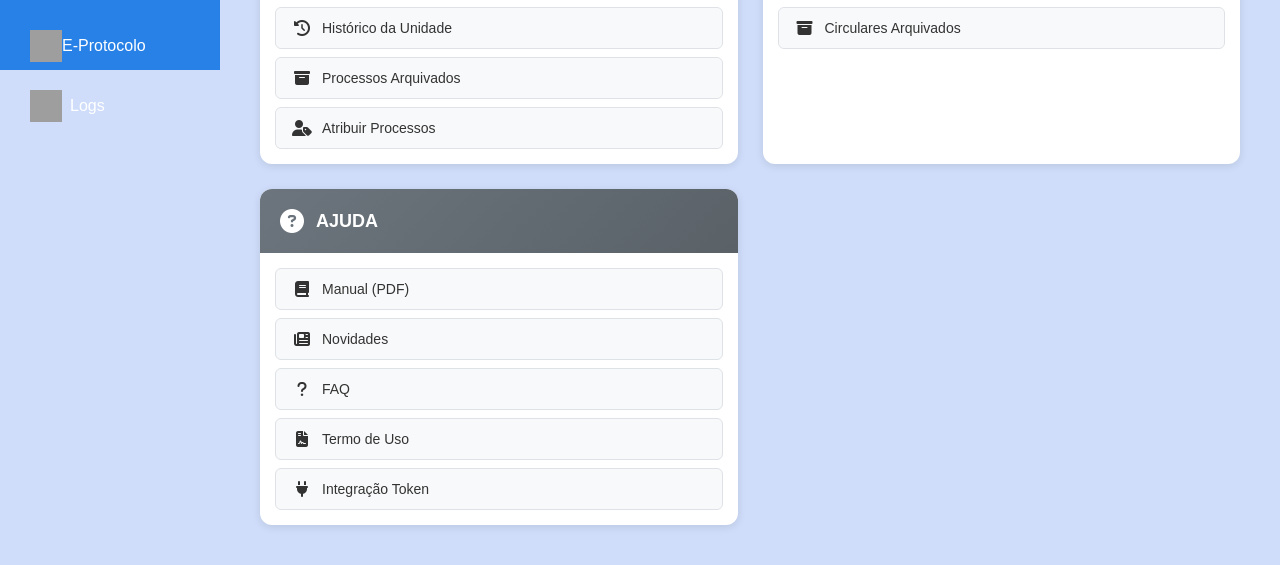
After one commit to ntigcms/SIGEIN, a FastAPI app: template templates/eprotocolo/eprotocolo_dashboard.html in a window 1280 px wide. The commit adds this page. Shown: the part 790-1355 px from the top of the page. Run offline with FastAPI, Linux system fonts and the light colour scheme; the template is opened without the code that fills it, so the values that code supplies are empty; some libraries are stand-ins or nearby versions; grey boxes are pictures that could not be loaded.

Commit message:
Criada dashboard do eprotocolo

```diff
--- a/main.py
+++ b/main.py
@@ -27,7 +27,7 @@ app.state.templates = templates
 Base.metadata.create_all(bind=engine)
 
 # Routers
-from routers import auth, dashboard, users, units, movements, logs, root, equipment_types, brands, states, products, stock, categories
+from routers import auth, dashboard, users, units, movements, logs, root, equipment_types, brands, states, products, stock, categories, eprotocolo
 
 app.include_router(root.router)
 app.include_router(auth.router)
@@ -41,4 +41,5 @@ app.include_router(products.router)
 app.include_router(brands.router)
 app.include_router(states.router)
 app.include_router(stock.router)
+app.include_router(eprotocolo.router)
 app.include_router(logs.router)
--- a/templates/base.html
+++ b/templates/base.html
@@ -348,8 +348,10 @@
 
     </div>
 </div>
+        <a href="/eprotocolo" ><img width="32" height="32" src="https://img.icons8.com/arcade/64/documents.png" alt="E-documents" />E-Protocolo</a>
 
-        <a href="/logs" style="display:inline-flex; align-items:center; gap:8px;">
+
+    <a href="/logs" style="display:inline-flex; align-items:center; gap:8px;">
   <img
     src="https://img.icons8.com/external-flaticons-lineal-color-flat-icons/32/external-logs-computer-programming-icons-flaticons-lineal-color-flat-icons.png"
     alt="Logs"
@@ -357,7 +359,7 @@
     height="32"
   >
   Logs
-</a>
+    </a>
 
 
     </div>
@@ -365,7 +367,8 @@
     <!-- ===== CONTEÚDO PRINCIPAL ===== -->
     <div class="main-content">
         <!-- Título da aplicação -->
-        <div class="app-header">
+{% if not hide_app_header %}
+<div class="app-header">
     <div class="app-header-content">
         <span class="app-badge">Sistema Oficial</span>
         <h1 class="app-title">
@@ -381,6 +384,7 @@
         </p>
     </div>
 </div>
+{% endif %}
 
 
         <!-- Menu do usuário (canto superior direito) -->
--- /dev/null
+++ b/templates/eprotocolo/eprotocolo_dashboard.html
@@ -0,0 +1,292 @@
+{% extends "base.html" %}
+
+{# ✅ Define que deve ocultar o header #}
+{% set hide_app_header = True %}
+
+{% block title %}E-Protocolo - Dashboard{% endblock %}
+
+{% block content %}
+
+<div class="eprotocolo-header">
+    <h1>E-Protocolo</h1>
+    <p class="subtitle">Sistema de Gestão de Processos e Circulares</p>
+</div>
+
+<!-- CARDS DE ACESSO RÁPIDO -->
+<div class="quick-access">
+    <h3>Acesso Rápido</h3>
+    <div class="cards-grid">
+        <a href="/eprotocolo/processos/criar" class="access-card quick">
+            <i class="fas fa-file-alt"></i>
+            <h4>Criar Processo</h4>
+        </a>
+        <a href="/eprotocolo/processos/caixa" class="access-card quick">
+            <i class="fas fa-inbox"></i>
+            <h4>Caixa de Processos</h4>
+        </a>
+        <a href="/eprotocolo/processos/consulta" class="access-card quick">
+            <i class="fas fa-search"></i>
+            <h4>Consulta Geral</h4>
+        </a>
+        <a href="/eprotocolo/processos/historico" class="access-card quick">
+            <i class="fas fa-history"></i>
+            <h4>Histórico da Unidade</h4>
+        </a>
+        <a href="/eprotocolo/circulares/criar" class="access-card quick">
+            <i class="fas fa-bullhorn"></i>
+            <h4>Criar Circular</h4>
+        </a>
+        <a href="/eprotocolo/circulares/caixa" class="access-card quick">
+            <i class="fas fa-envelope-open-text"></i>
+            <h4>Caixa de Circulares</h4>
+        </a>
+    </div>
+</div>
+
+<!-- MÓDULOS PRINCIPAIS -->
+<div class="modules-section">
+
+    <!-- PROCESSOS -->
+    <div class="module-block">
+        <div class="module-header processos">
+            <i class="fas fa-folder-open"></i>
+            <h3>PROCESSOS</h3>
+        </div>
+        <div class="module-actions">
+            <a href="/eprotocolo/processos/criar" class="action-btn">
+                <i class="fas fa-plus-circle"></i> Criar Processo
+            </a>
+            <a href="/eprotocolo/processos/caixa" class="action-btn">
+                <i class="fas fa-inbox"></i> Caixa de Processos
+            </a>
+            <a href="/eprotocolo/processos/consulta" class="action-btn">
+                <i class="fas fa-search"></i> Consulta
+            </a>
+            <a href="/eprotocolo/processos/historico" class="action-btn">
+                <i class="fas fa-history"></i> Histórico da Unidade
+            </a>
+            <a href="/eprotocolo/processos/arquivados" class="action-btn">
+                <i class="fas fa-archive"></i> Processos Arquivados
+            </a>
+            <a href="/eprotocolo/processos/atribuir" class="action-btn">
+                <i class="fas fa-user-tag"></i> Atribuir Processos
+            </a>
+        </div>
+    </div>
+
+    <!-- CIRCULARES -->
+    <div class="module-block">
+        <div class="module-header circulares">
+            <i class="fas fa-bullhorn"></i>
+            <h3>CIRCULARES</h3>
+        </div>
+        <div class="module-actions">
+            <a href="/eprotocolo/circulares/criar" class="action-btn">
+                <i class="fas fa-plus-circle"></i> Criar Circular
+            </a>
+            <a href="/eprotocolo/circulares/caixa" class="action-btn">
+                <i class="fas fa-envelope-open-text"></i> Caixa de Circulares
+            </a>
+            <a href="/eprotocolo/circulares/historico" class="action-btn">
+                <i class="fas fa-history"></i> Histórico da Unidade
+            </a>
+            <a href="/eprotocolo/circulares/arquivados" class="action-btn">
+                <i class="fas fa-archive"></i> Circulares Arquivados
+            </a>
+        </div>
+    </div>
+
+    <!-- AJUDA -->
+    <div class="module-block">
+        <div class="module-header ajuda">
+            <i class="fas fa-question-circle"></i>
+            <h3>AJUDA</h3>
+        </div>
+        <div class="module-actions">
+            <a href="/eprotocolo/ajuda/manual" class="action-btn">
+                <i class="fas fa-book"></i> Manual (PDF)
+            </a>
+            <a href="/eprotocolo/ajuda/novidades" class="action-btn">
+                <i class="fas fa-newspaper"></i> Novidades
+            </a>
+            <a href="/eprotocolo/ajuda/faq" class="action-btn">
+                <i class="fas fa-question"></i> FAQ
+            </a>
+            <a href="/eprotocolo/ajuda/termo-uso" class="action-btn">
+                <i class="fas fa-file-contract"></i> Termo de Uso
+            </a>
+            <a href="/eprotocolo/ajuda/integracao" class="action-btn">
+                <i class="fas fa-plug"></i> Integração Token
+            </a>
+        </div>
+    </div>
+
+</div>
+
+<style>
+/* Header */
+.eprotocolo-header {
+    background: linear-gradient(135deg, #0d6efd 0%, #0b5ed7 100%);
+    color: white;
+    padding: 40px;
+    border-radius: 12px;
+    margin-bottom: 30px;
+    box-shadow: 0 4px 12px rgba(0,0,0,0.1);
+}
+
+.eprotocolo-header h1 {
+    margin: 0 0 8px 0;
+    font-size: 32px;
+    font-weight: 700;
+}
+
+.eprotocolo-header .subtitle {
+    margin: 0;
+    opacity: 0.9;
+    font-size: 16px;
+}
+
+/* Acesso Rápido */
+.quick-access {
+    margin-bottom: 40px;
+}
+
+.quick-access h3 {
+    color: #004080;
+    margin-bottom: 20px;
+    font-size: 20px;
+    font-weight: 600;
+}
+
+.cards-grid {
+    display: grid;
+    grid-template-columns: repeat(auto-fit, minmax(180px, 1fr));
+    gap: 20px;
+}
+
+.access-card {
+    background: white;
+    border: 2px solid #e0e0e0;
+    border-radius: 12px;
+    padding: 25px 20px;
+    text-align: center;
+    text-decoration: none;
+    transition: all 0.3s;
+    cursor: pointer;
+}
+
+.access-card.quick {
+    border-color: #0d6efd;
+}
+
+.access-card:hover {
+    transform: translateY(-4px);
+    box-shadow: 0 8px 16px rgba(0,0,0,0.15);
+    border-color: #0d6efd;
+}
+
+.access-card i {
+    font-size: 36px;
+    color: #0d6efd;
+    margin-bottom: 12px;
+}
+
+.access-card h4 {
+    margin: 0;
+    font-size: 14px;
+    font-weight: 600;
+    color: #333;
+}
+
+/* Módulos */
+.modules-section {
+    display: grid;
+    grid-template-columns: repeat(auto-fit, minmax(350px, 1fr));
+    gap: 25px;
+}
+
+.module-block {
+    background: white;
+    border-radius: 12px;
+    overflow: hidden;
+    box-shadow: 0 2px 8px rgba(0,0,0,0.1);
+}
+
+.module-header {
+    padding: 20px;
+    color: white;
+    display: flex;
+    align-items: center;
+    gap: 12px;
+}
+
+.module-header i {
+    font-size: 24px;
+}
+
+.module-header h3 {
+    margin: 0;
+    font-size: 18px;
+    font-weight: 700;
+}
+
+.module-header.processos {
+    background: linear-gradient(135deg, #28a745 0%, #218838 100%);
+}
+
+.module-header.circulares {
+    background: linear-gradient(135deg, #ffc107 0%, #e0a800 100%);
+}
+
+.module-header.ajuda {
+    background: linear-gradient(135deg, #6c757d 0%, #5a6268 100%);
+}
+
+.module-actions {
+    padding: 15px;
+    display: flex;
+    flex-direction: column;
+    gap: 8px;
+}
+
+.action-btn {
+    padding: 12px 16px;
+    background: #f8f9fa;
+    border: 1px solid #dee2e6;
+    border-radius: 6px;
+    text-decoration: none;
+    color: #333;
+    font-size: 14px;
+    font-weight: 500;
+    transition: all 0.2s;
+    display: flex;
+    align-items: center;
+    gap: 10px;
+}
+
+.action-btn:hover {
+    background: #e9ecef;
+    border-color: #0d6efd;
+    color: #0d6efd;
+}
+
+.action-btn i {
+    font-size: 16px;
+    width: 20px;
+    text-align: center;
+}
+
+@media (max-width: 768px) {
+    .cards-grid {
+        grid-template-columns: repeat(2, 1fr);
+    }
+
+    .modules-section {
+        grid-template-columns: 1fr;
+    }
+}
+</style>
+
+<script src="https://kit.fontawesome.com/a076d05399.js"></script>
+
+{% endblock %}
```
Also changed, not shown: Integracao_eprotocolo.md (added, +157 -0 lines), models.py (+26 -0 lines), routers/eprotocolo.py (added, +145 -0 lines), static/style.css (+9 -0 lines).
